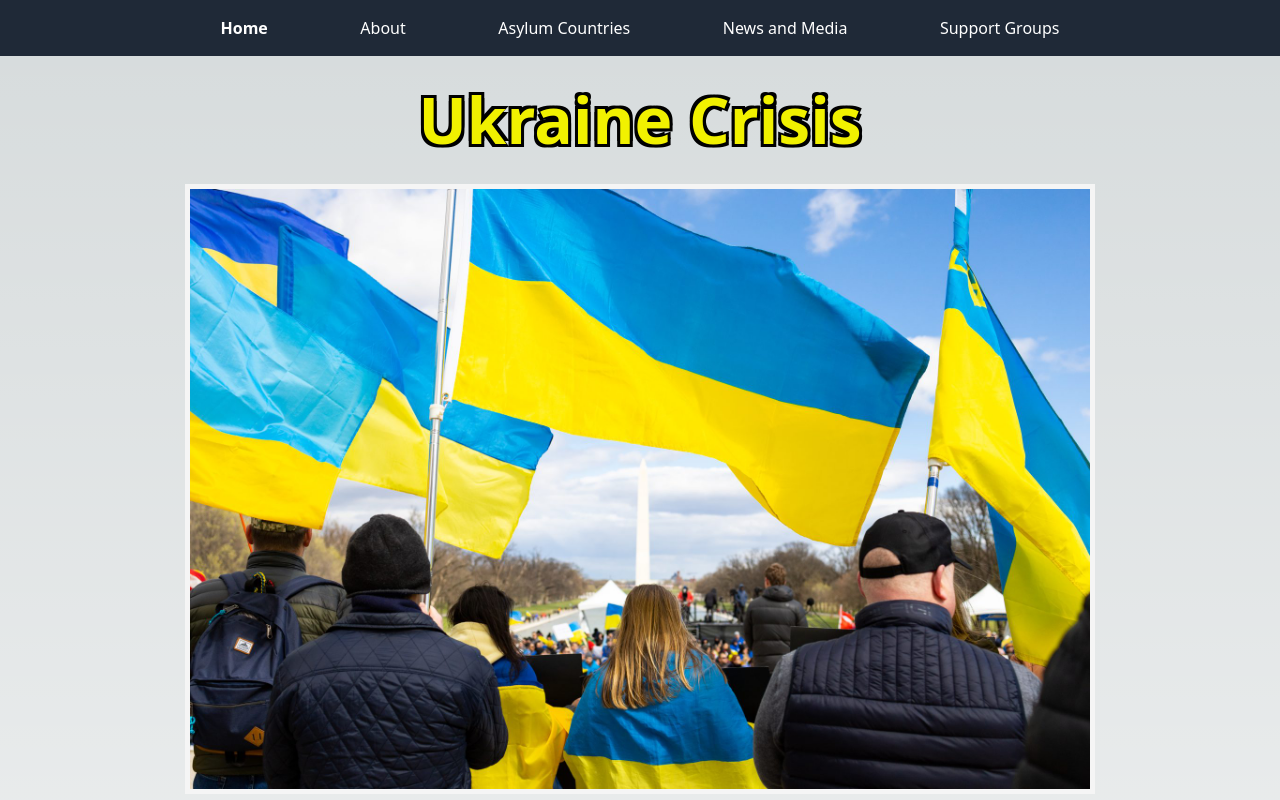
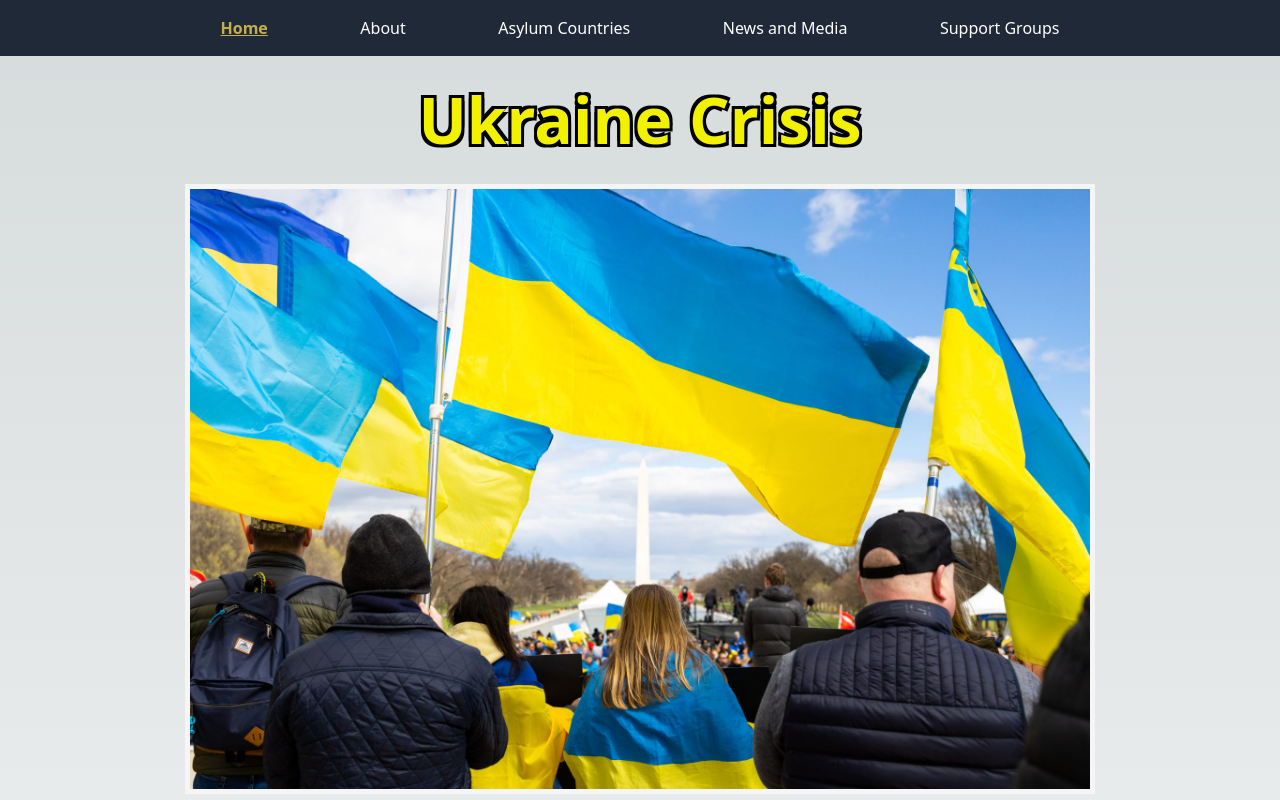
Before and after one commit to akhilbz/CS373_UkraineRefugees, a Next.js app in the folder group6/: page / in a window 1280 px wide. Shown: the top 800 px of the page. Built offline with nearby package versions, Linux system fonts and the light colour scheme.

Commit message:
Nav Bar adding Higlighted/Underline text

```diff
--- a/group6/src/pages/NavBar.js
+++ b/group6/src/pages/NavBar.js
@@ -5,25 +5,23 @@ import styles from '../styles/Cursor.module.css';
 const NavBar = () => {
     const router = useRouter();
 
+    // Helper function to determine if the link is active
+    const isActive = (pathname) => router.pathname === pathname;
+
     return (
-        <nav className="top-0 left-0 w-full flex items-center justify-between p-4 bg-gray-800 text-white mb-0"> {}
+        <nav className="top-0 left-0 w-full flex items-center justify-between p-4 bg-gray-800 text-white mb-0">
             <div className="flex items-center justify-center w-full">
                 <div className="flex justify-evenly w-full max-w-5xl">
-                    <Link href="/" passHref>
-                        <div className={`${styles.cursorHover} ${router.pathname === '/' ? 'font-bold' : ''}`}>Home</div>
-                    </Link>
-                    <Link href="/about-us" passHref>
-                        <div className={`${router.pathname === '/about-us' ? 'font-bold' : ''}`}>About</div>
-                    </Link>
-                    <Link href="/asylum-countries" passHref>
-                        <div className={`${router.pathname === '/refugee-testimonials' ? 'font-bold' : ''}`}>Asylum Countries</div>
-                    </Link>
-                    <Link href="/news" passHref>
-                        <div className={`${router.pathname === '/news-and-media' ? 'font-bold' : ''}`}>News and Media</div>
-                    </Link>
-                    <Link href="/support-groups" passHref>
-                        <div className={`${router.pathname === '/support-groups' ? 'font-bold' : ''}`}>Support Groups</div>
-                    </Link>
+                    {['/', '/about-us', '/asylum-countries', '/news', '/support-groups'].map((path, index) => {
+                        const text = ['Home', 'About', 'Asylum Countries', 'News and Media', 'Support Groups'][index];
+                        return (
+                            <Link href={path} passHref key={path}>
+                                <div className={`${styles.cursorHover} ${isActive(path) ? styles.activeLink : ''}`}>
+                                    {text}
+                                </div>
+                            </Link>
+                        );
+                    })}
                 </div>
             </div>
         </nav>
--- a/group6/src/styles/Cursor.module.css
+++ b/group6/src/styles/Cursor.module.css
@@ -1,6 +1,9 @@
+.cursorHover:hover {
+    cursor: pointer;
+}
 
-
-
-.cursor-hover:hover {
-    cursor: crosshair;
+.activeLink {
+    font-weight: bold;
+    color: rgb(197, 175, 76);
+    text-decoration: underline;
 }
```
